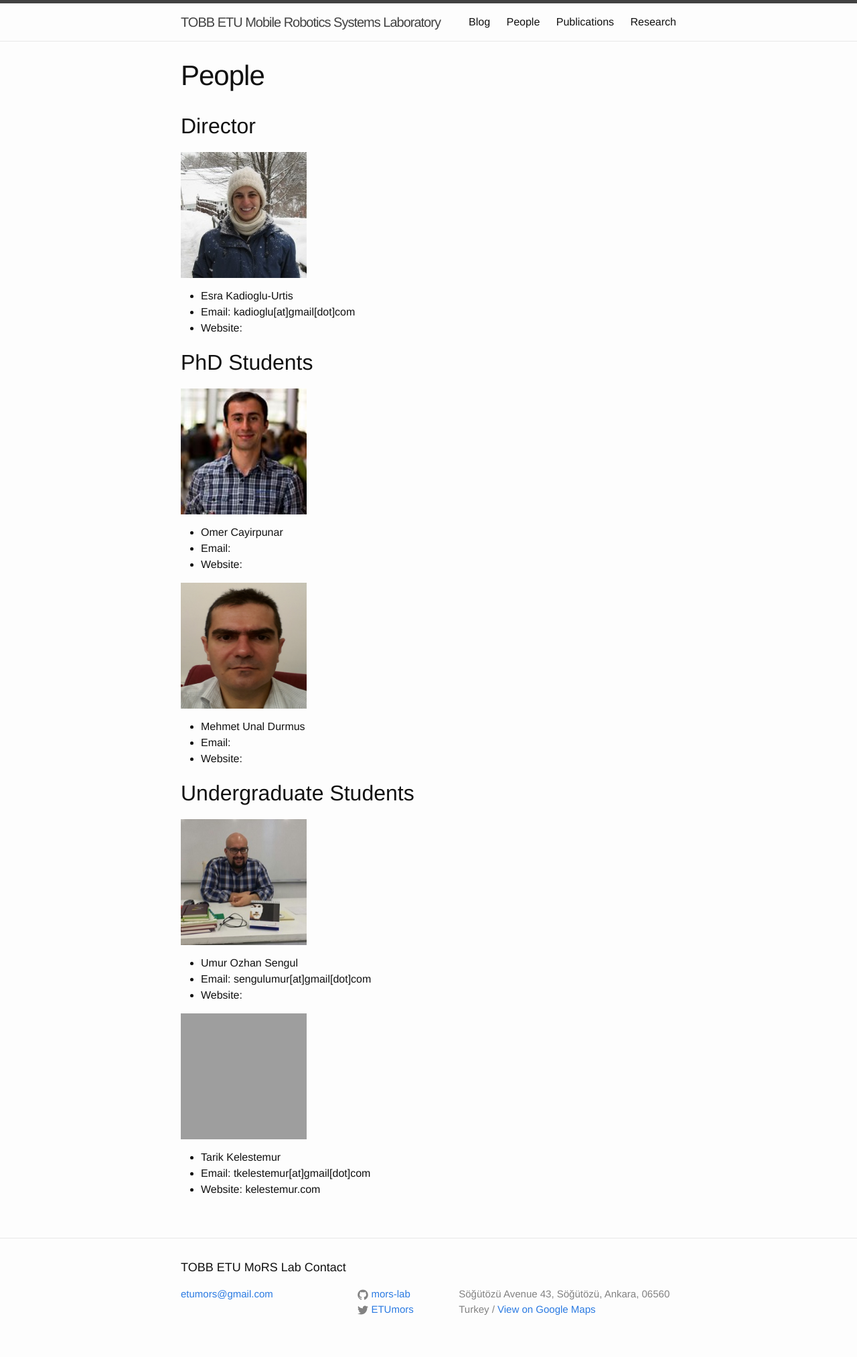
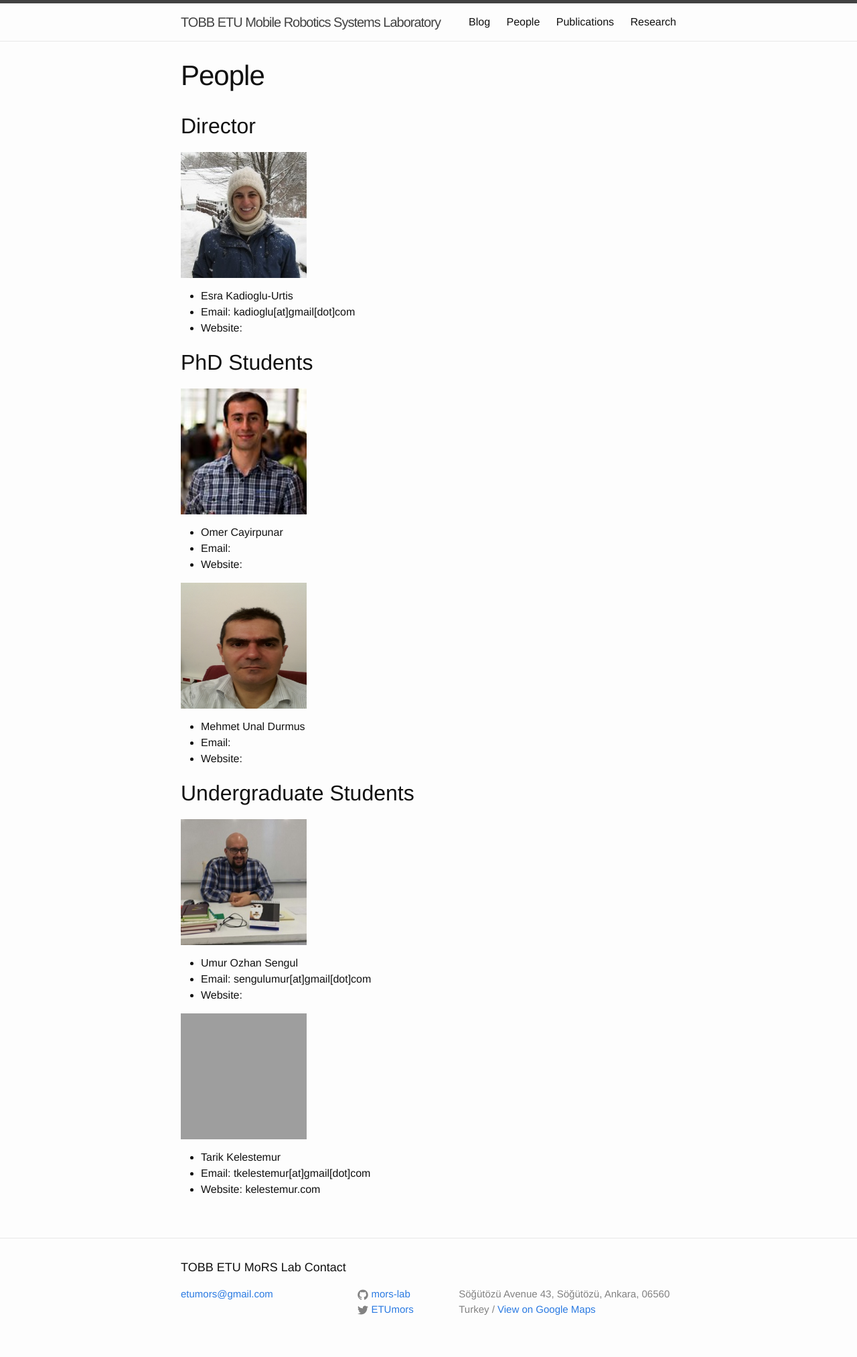
Before and after one commit to mors-lab/mors-lab.github.io, a Jekyll site: the page built from people.md, in a window 1280 px wide. Shown: the whole page at 67% size. Built offline with Jekyll 4.4.1, drawn with Linux system fonts in a browser that asks for light colours; grey boxes are pictures that could not be loaded.

Commit message:
Photo Correction #3

```diff
--- a/people.md
+++ b/people.md
@@ -22,7 +22,7 @@
 + Email:
 + Website:
 
-<img style="text-align: justify;" src="/img/unal1.jpg" alt="Mehmet Unal Durmus" style="width:188px;height:188px">
+<img style="text-align: justify;" src="/img/unal2.jpg" alt="Mehmet Unal Durmus" style="width:188px;height:188px">
 <br>
 
 + Mehmet Unal Durmus
```
Also changed, not shown: img/unal2.jpg (added).
